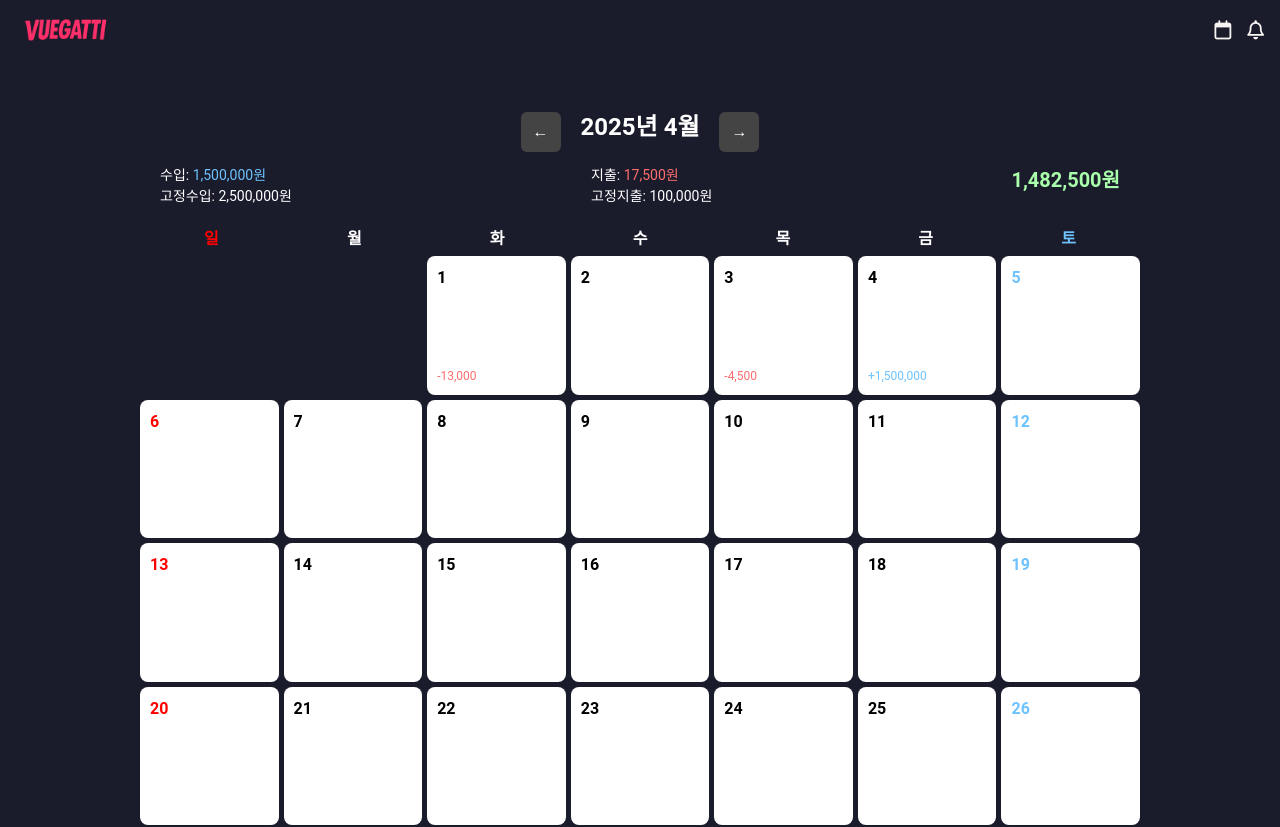
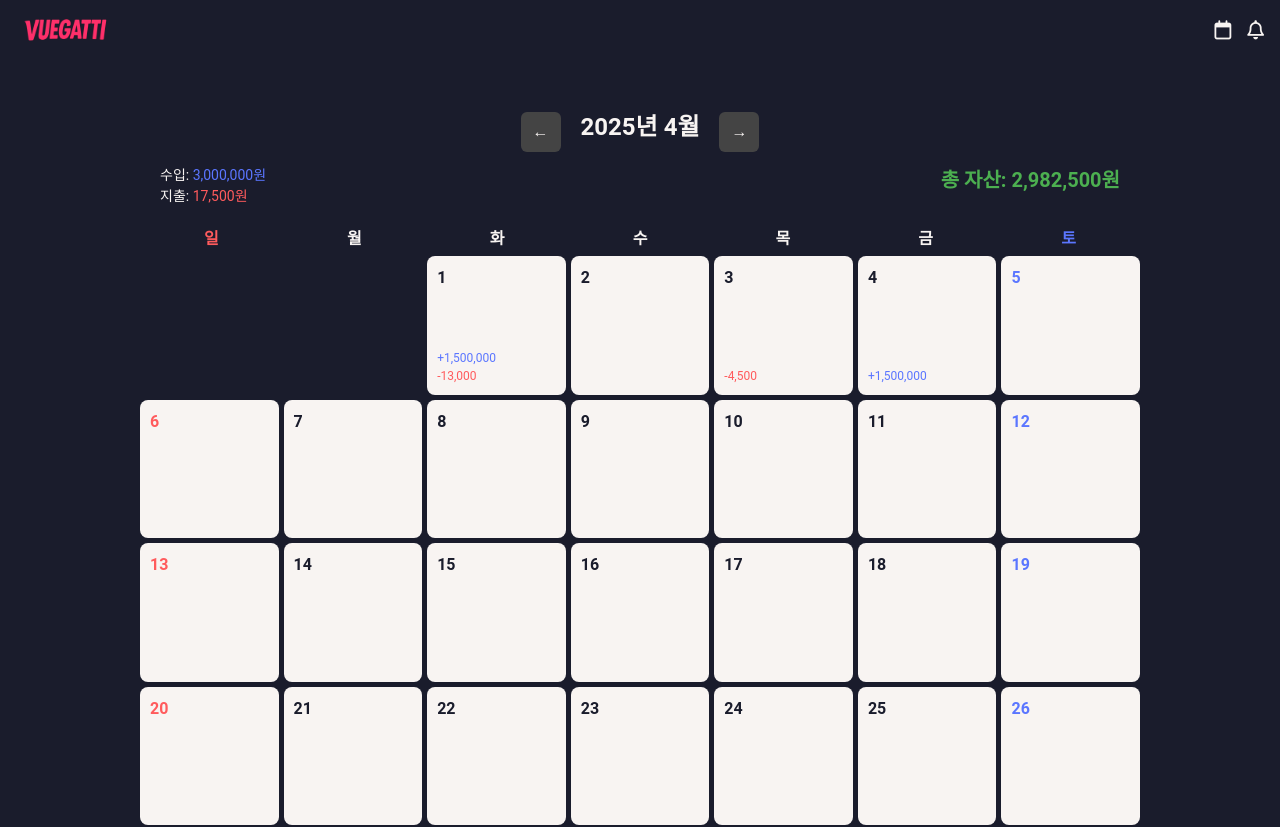
Before and after one commit to Vuegatti/VuegattiFront, a Vue app: page / in a window 1280 px wide. Shown: the top 827 px of the page. Built offline with nearby package versions, Linux system fonts and the light colour scheme; data requests are answered from the project's data file; a web font is replaced by a local one.

Commit message:
feat: DB에 추가버튼

```diff
--- a/db.json
+++ b/db.json
@@ -219,6 +219,16 @@
       "title": "아르바이트 정산",
       "details": "카페 알바 월급",
       "bank": "Shinhan"
+    },
+    {
+      "id": "7399",
+      "title": "월급",
+      "amount": 1500000,
+      "category": "월급",
+      "type": "income",
+      "bank": "Shinhan",
+      "details": "신한은행",
+      "date": "2025-04-01"
     }
   ],
   "account": [
--- a/src/views/CalendarView.vue
+++ b/src/views/CalendarView.vue
@@ -4,8 +4,7 @@ import axios from 'axios'
 
 const income = ref(0)
 const expense = ref(0)
-const fixedIncome = ref(2500000)
-const fixedExpense = ref(100000)
+
 const currentDate = ref(new Date(2025, 3))
 
 const daysInMonth = ref([])
@@ -95,6 +94,41 @@ const changeMonth = direction => {
   }
   fetchHistory()
 }
+const newItem = ref({
+  title: '',
+  amount: '',
+  category: '',
+  type: 'income',
+  bank: '',
+  details: '',
+})
+
+const addNewItem = async () => {
+  if (!selectedDate.value) return
+
+  const payload = {
+    ...newItem.value,
+    amount: Number(newItem.value.amount),
+    date: selectedDate.value,
+  }
+
+  await axios.post('http://localhost:5001/history', payload)
+
+  // 등록 후 새로고침
+  await fetchHistory()
+  selectDate(selectedDate.value)
+
+  // 입력 초기화
+  newItem.value = {
+    title: '',
+    amount: '',
+    category: '',
+    type: 'income',
+    bank: '',
+    details: '',
+  }
+}
+const showForm = ref(false)
 
 onMounted(fetchHistory)
 </script>
@@ -116,17 +150,14 @@ onMounted(fetchHistory)
                 수입:
                 <span class="income">{{ income.toLocaleString() }}원</span>
               </p>
-              <p>고정수입: {{ fixedIncome.toLocaleString() }}원</p>
-            </div>
-            <div>
               <p>
                 지출:
                 <span class="expense">{{ expense.toLocaleString() }}원</span>
               </p>
-              <p>고정지출: {{ fixedExpense.toLocaleString() }}원</p>
             </div>
+
             <div class="total">
-              <p>{{ (income - expense).toLocaleString() }}원</p>
+              <p>총 자산: {{ (income - expense).toLocaleString() }}원</p>
             </div>
           </div>
         </div>
@@ -173,7 +204,6 @@ onMounted(fetchHistory)
         <div class="memo-header">
           <h2>{{ selectedDate }}</h2>
         </div>
-
         <div class="memo-summary">
           <p>
             <span class="label">수입</span>
@@ -186,7 +216,6 @@ onMounted(fetchHistory)
             >
           </p>
         </div>
-
         <div class="memo-list">
           <div class="memo-item" v-for="item in selectedHistory" :key="item.id">
             <div class="memo-header-row">
@@ -207,6 +236,21 @@ onMounted(fetchHistory)
             <div class="memo-bank">{{ item.bank }}</div>
           </div>
         </div>
+        <button class="toggle-form-btn" @click="showForm = !showForm">
+          {{ showForm ? '닫기' : '새 내역 추가' }}
+        </button>
+        <div class="memo-form" v-if="showForm">
+          <input v-model="newItem.title" placeholder="제목" />
+          <input v-model="newItem.amount" type="number" placeholder="금액" />
+          <input v-model="newItem.category" placeholder="카테고리" />
+          <select v-model="newItem.type">
+            <option value="income">수입</option>
+            <option value="expense">지출</option>
+          </select>
+          <input v-model="newItem.bank" placeholder="은행" />
+          <input v-model="newItem.details" placeholder="상세 내용" />
+          <button class="add-btn" @click="addNewItem">내역 추가</button>
+        </div>
       </div>
     </div>
   </div>
@@ -219,7 +263,7 @@ onMounted(fetchHistory)
   justify-content: center;
   align-items: flex-start;
   background: var(--color-background);
-  color: white;
+  color: var(--color-text);
   min-height: 100vh;
   padding: 40px 100px;
   box-sizing: border-box;
@@ -257,15 +301,15 @@ onMounted(fetchHistory)
 }
 
 .income {
-  color: #6ec2ff;
+  color: var(--color-accent-blue);
 }
 .expense {
-  color: #ff6e6e;
+  color: var(--color-accent-red);
 }
 .total {
   font-size: 20px;
   font-weight: bold;
-  color: #aaffaa;
+  color: var(--success);
 }
 
 .weekdays {
@@ -276,10 +320,10 @@ onMounted(fetchHistory)
   text-align: center;
 }
 .weekday.sunday {
-  color: red;
+  color: var(--color-accent-red);
 }
 .weekday.saturday {
-  color: #6ec2ff;
+  color: var(--color-accent-blue);
 }
 
 .calendar-grid {
@@ -290,8 +334,8 @@ onMounted(fetchHistory)
 }
 
 .calendar-day {
-  background: white;
-  color: black;
+  background: var(--color-text);
+  color: var(--color-background);
   padding: 10px;
   border-radius: 8px;
   cursor: pointer;
@@ -307,25 +351,25 @@ onMounted(fetchHistory)
 }
 
 .calendar-day.sunday .date-label {
-  color: red;
+  color: var(--color-accent-red);
 }
 .calendar-day.saturday .date-label {
-  color: #6ec2ff;
+  color: var(--color-accent-blue);
 }
 .calendar-day.selected {
-  border: 2px solid #aaffaa;
-  box-shadow: 0 0 8px #aaffaa;
+  border: 2px solid var(--success);
+  box-shadow: 0 0 8px var(--success);
 }
 
 .date-label {
   font-weight: bold;
 }
 .daily-income {
-  color: #6ec2ff;
+  color: var(--color-accent-blue);
   font-size: 12px;
 }
 .daily-expense {
-  color: #ff6e6e;
+  color: var(--color-accent-red);
   font-size: 12px;
 }
 
@@ -338,7 +382,7 @@ onMounted(fetchHistory)
   background: #2b2b2b;
   padding: 20px;
   border-radius: 12px;
-  color: white;
+  color: var(--color-text);
   flex-shrink: 0;
 }
 .memo-summary {
@@ -366,13 +410,13 @@ onMounted(fetchHistory)
   font-weight: bold;
 }
 .memo-category {
-  color: #bbb;
+  color: var(--color-text);
 }
 .memo-amount.income {
-  color: #6ec2ff;
+  color: var(--color-accent-blue);
 }
 .memo-amount.expense {
-  color: #ff6e6e;
+  color: var(--color-accent-red);
 }
 .memo-title {
   font-size: 14px;
@@ -380,11 +424,11 @@ onMounted(fetchHistory)
 }
 .memo-details {
   font-size: 12px;
-  color: #999;
+  color: var(--color-text);
 }
 .memo-bank {
   font-size: 12px;
-  color: #aaa;
+  color: var(--color-text);
   text-align: right;
   margin-top: 8px;
 }
@@ -398,7 +442,7 @@ onMounted(fetchHistory)
 }
 .nav-btn {
   background: #444;
-  color: white;
+  color: var(--color-text);
   border: none;
   padding: 8px 12px;
   font-size: 16px;
@@ -408,4 +452,20 @@ onMounted(fetchHistory)
 .nav-btn:hover {
   background: #666;
 }
+.toggle-form-btn {
+  display: flex;
+  align-items: center;
+  justify-content: center;
+  margin: 10px 0;
+  padding: 8px;
+  background: #888;
+  border: none;
+  border-radius: 6px;
+  cursor: pointer;
+  color: var(--color-text);
+  font-weight: bold;
+}
+.toggle-form-btn:hover {
+  background: #aaa;
+}
 </style>
```
